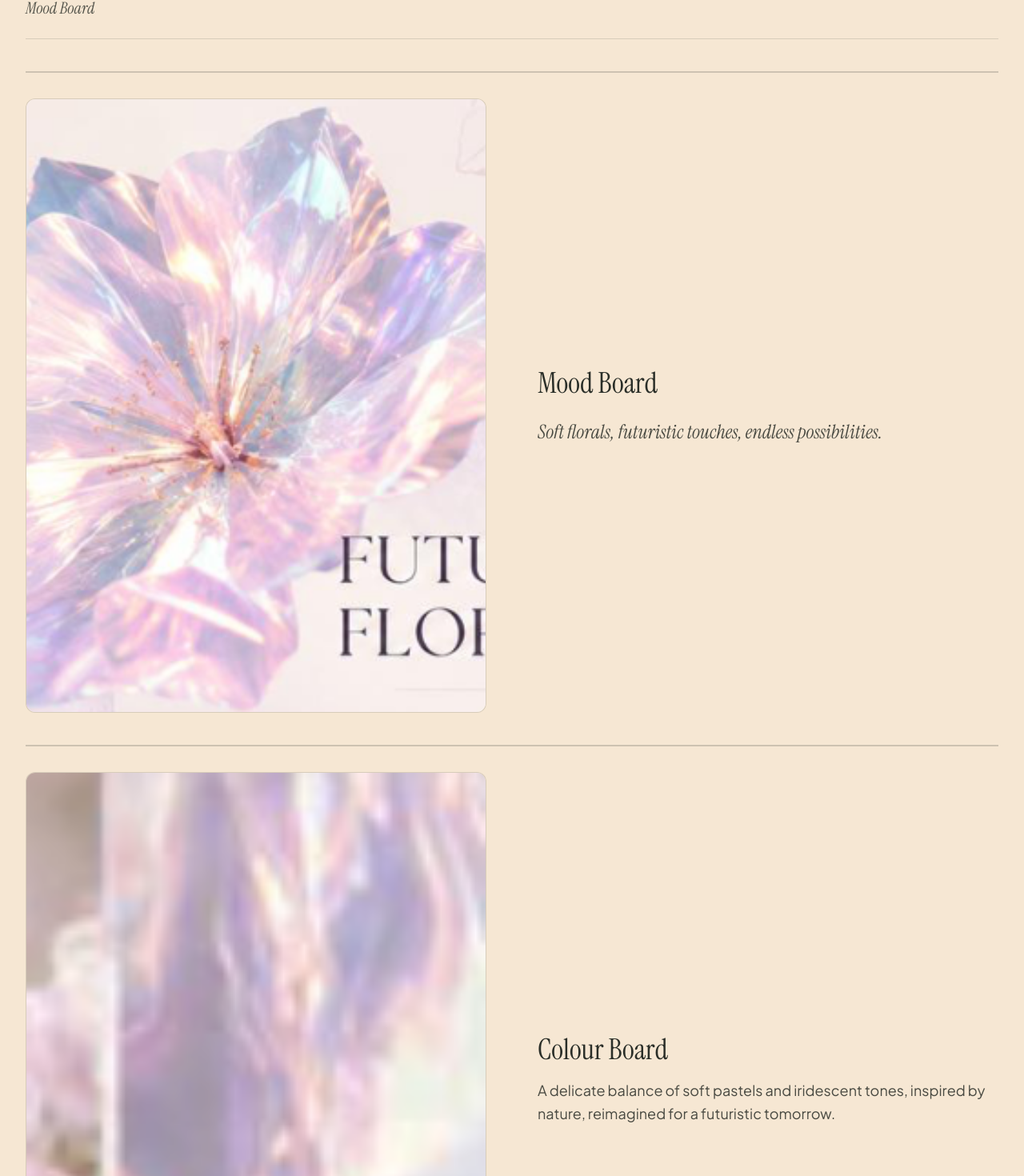
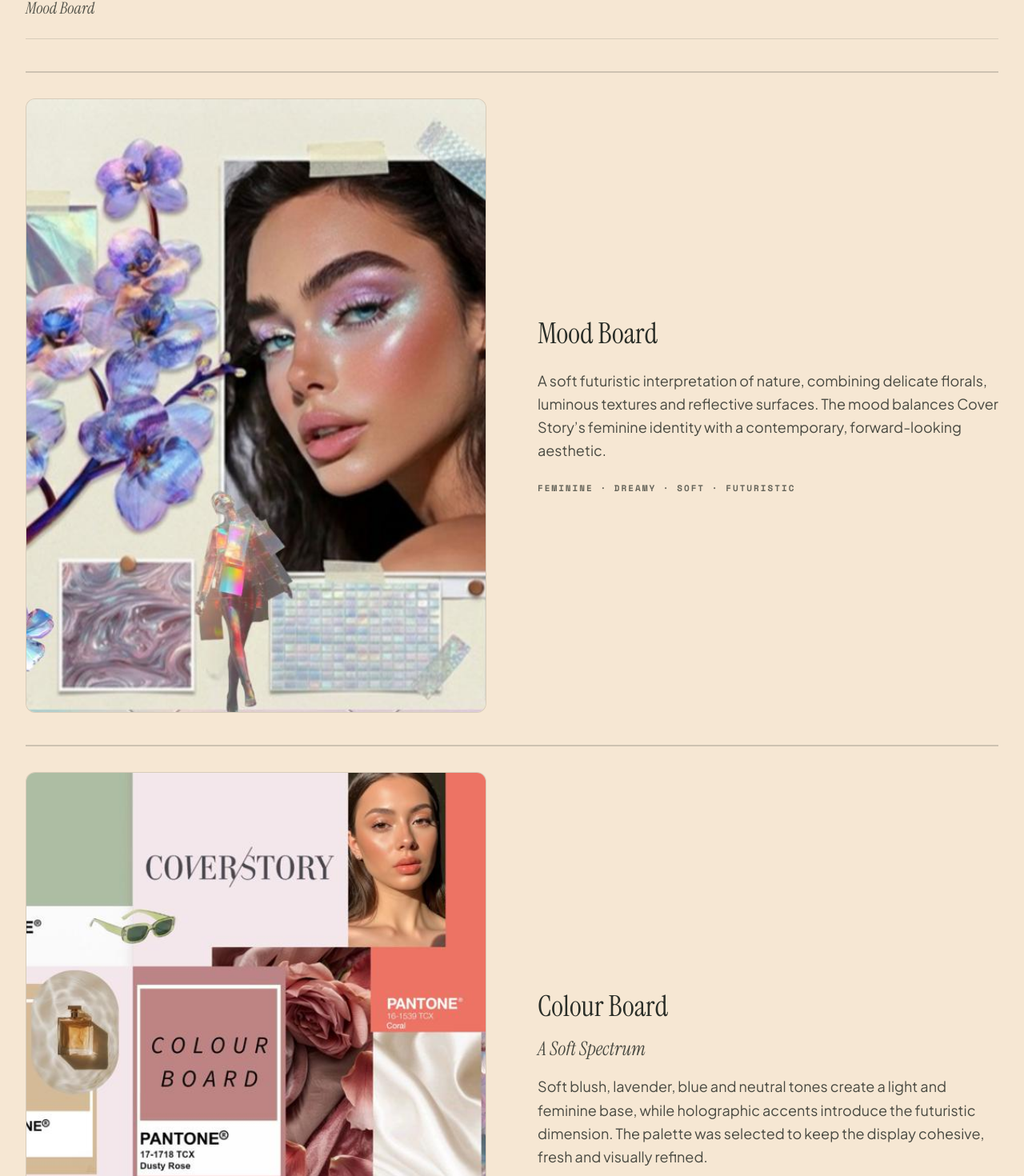
Before and after one commit to srishtij200/srishti, a React (Vite) app: page /projects/visual-merchandising in a window 1280 px wide. Shown: the part 1798-3268 px from the top of the page at 80% size. Built offline with nearby package versions, Linux system fonts and the light colour scheme; no server answers.

Commit message:
project2: new mood/colour board copy and images from modd

```diff
--- a/src/data/portfolioData.ts
+++ b/src/data/portfolioData.ts
@@ -533,8 +533,8 @@
       subtitle: "Mood Board",
       moodBoard: {
         title: "Mood Board",
-        content: "Soft florals, futuristic touches, endless possibilities.",
-        keywords: ["SOFT FLORALS", "FUTURISTIC TOUCHES", "ENDLESS POSSIBILITIES"],
+        content: "A soft futuristic interpretation of nature, combining delicate florals, luminous textures and reflective surfaces. The mood balances Cover Story’s feminine identity with a contemporary, forward-looking aesthetic.",
+        keywords: ["FEMININE", "DREAMY", "SOFT", "FUTURISTIC"],
         themes: [
           { name: "BEAUTY", desc: "Glossy skin and iridescent pastel makeup." },
           { name: "FLORALS", desc: "Soft pastel florals with translucent and iridescent qualities." },
@@ -542,12 +542,13 @@
           { name: "TEXTURE", desc: "Holographic, reflective and translucent surfaces." },
           { name: "SPACE", desc: "Soft futuristic environments with rounded architectural forms." }
         ],
-        image: "/portfolio-assets/project-2/future-florals-hero.png"
+        image: "/portfolio-assets/project-2/mood-board.jpg"
       },
       colourBoard: {
         title: "Colour Board",
-        content: "A delicate balance of soft pastels and iridescent tones, inspired by nature, reimagined for a futuristic tomorrow.",
-        image: "/portfolio-assets/project-2/future-florals-iridescent-detail.png"
+        subtitle: "A Soft Spectrum",
+        content: "Soft blush, lavender, blue and neutral tones create a light and feminine base, while holographic accents introduce the futuristic dimension. The palette was selected to keep the display cohesive, fresh and visually refined.",
+        image: "/portfolio-assets/project-2/colour-board.jpg"
       }
     },
     page4BehindTheDisplay: [
--- a/src/pages/ProjectVisualMerchandisingPage.tsx
+++ b/src/pages/ProjectVisualMerchandisingPage.tsx
@@ -228,7 +228,7 @@
               </p>
             </div>
 
-            {/* MOOD BOARD — keep heading, image + content; tags/themes removed */}
+            {/* MOOD BOARD — keep heading, image + content + tiny keywords */}
             <div className="border-t-2 border-[var(--c-ink)]/20 pt-8 mb-10">
               <div className="grid lg:grid-cols-2 gap-10 lg:gap-16 items-center">
                 {/* Mood Board Image - LEFT */}
@@ -244,8 +244,11 @@
                   <h2 className="font-serif-display text-3xl sm:text-4xl text-[var(--c-ink)]">
                     {vm.page3Boards.moodBoard.title}
                   </h2>
-                  <p className="font-serif-display text-xl sm:text-2xl text-[var(--c-ink)]/85 italic leading-snug">
+                  <p className="font-body text-base sm:text-lg text-[var(--c-ink)]/85 leading-relaxed">
                     {vm.page3Boards.moodBoard.content}
+                  </p>
+                  <p className="font-mono-code text-[11px] font-bold uppercase tracking-[0.18em] text-[var(--c-ink)]/70">
+                    {vm.page3Boards.moodBoard.keywords.join(' · ')}
                   </p>
                 </div>
               </div>
@@ -267,6 +270,9 @@
                   <h2 className="font-serif-display text-3xl sm:text-4xl text-[var(--c-ink)]">
                     {vm.page3Boards.colourBoard.title}
                   </h2>
+                  <p className="font-serif-display text-xl sm:text-2xl text-[var(--c-ink)]/85 italic leading-snug">
+                    {(vm.page3Boards.colourBoard as { subtitle?: string }).subtitle}
+                  </p>
                   <p className="font-body text-base sm:text-lg text-[var(--c-ink)]/85 leading-relaxed">
                     {vm.page3Boards.colourBoard.content}
                   </p>
```
Also changed, not shown: public/portfolio-assets/project-2/colour-board.jpg (added), public/portfolio-assets/project-2/mood-board.jpg (added).
